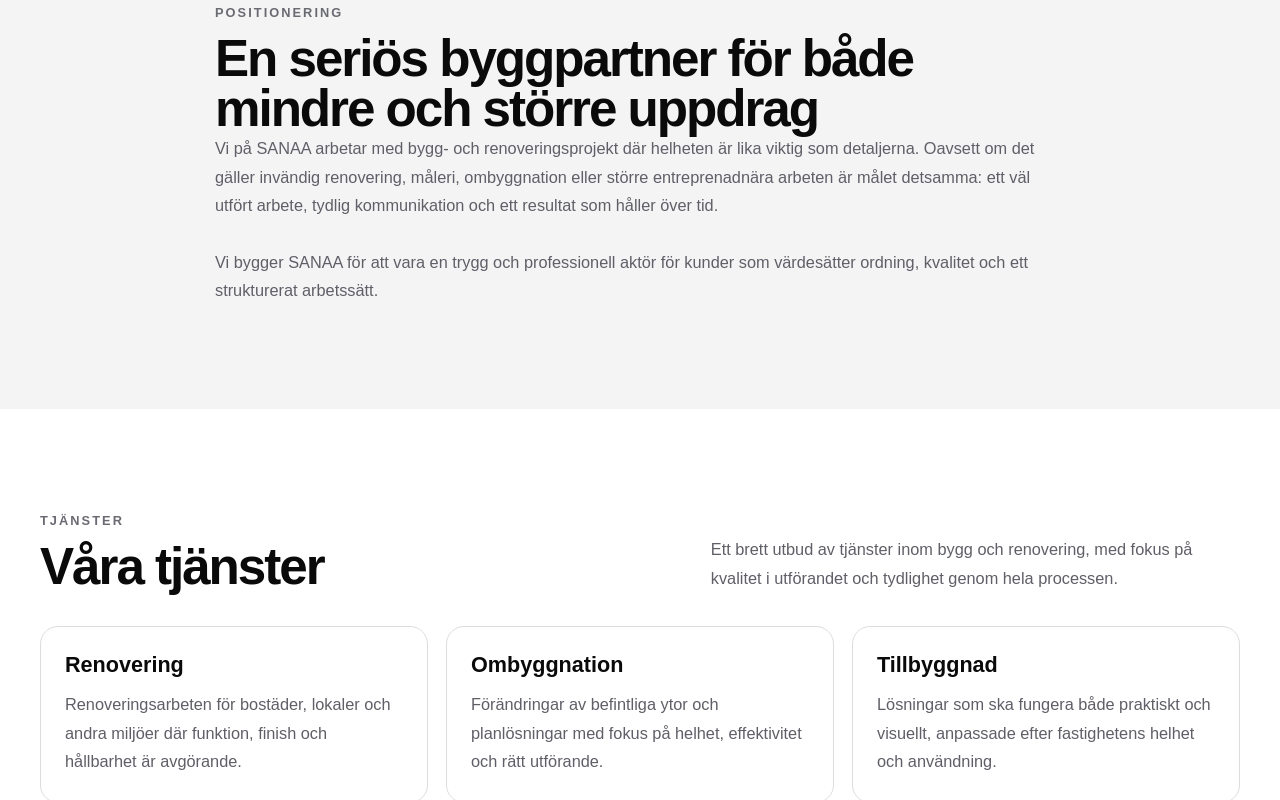
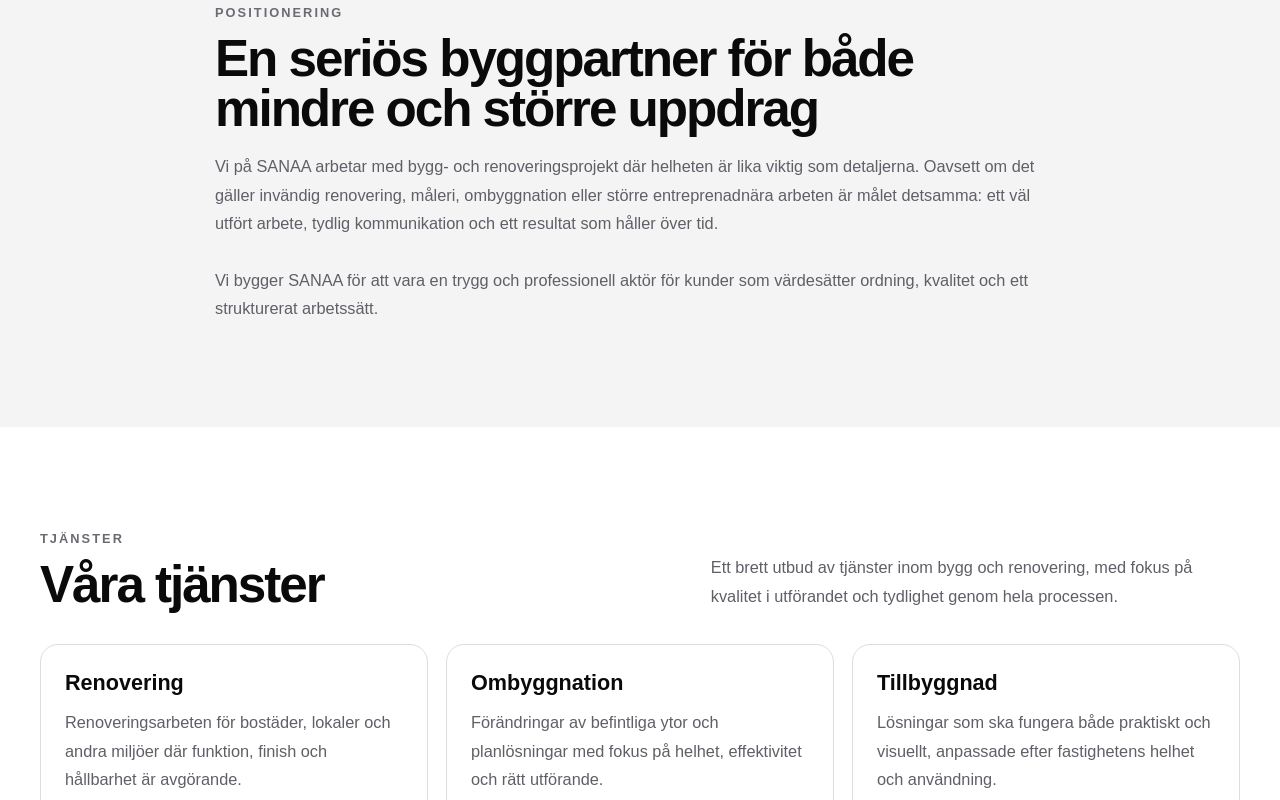
Before and after one commit to ConaX26/sanaa-site, a Next.js app: page / in a window 1280 px wide. Shown: the part 980-1780 px from the top of the page. Built offline with nearby package versions, Linux system fonts and the light colour scheme.

Commit message:
Increase spacing under section headings

```diff
--- a/src/app/page.tsx
+++ b/src/app/page.tsx
@@ -141,7 +141,7 @@ Här visar vi exempel från verkliga arbeten och miljöer för att ge en tydliga
 <div className="container narrow">
 <p className="section-label">Positionering</p>
 <h2>En seriös byggpartner för både mindre och större uppdrag</h2>
-<p className="section-text">
+<p className="section-text" style={{ marginTop: 18 }}>
 Vi på SANAA arbetar med bygg- och renoveringsprojekt där helheten är
 lika viktig som detaljerna. Oavsett om det gäller invändig
 renovering, måleri, ombyggnation eller större entreprenadnära arbeten
@@ -299,7 +299,7 @@ style={{ objectFit: "cover" }}
 <div>
 <p className="section-label">Förtroende</p>
 <h2>Det som ska känneteckna SANAA</h2>
-<p className="section-text">
+<p className="section-text" style={{ marginTop: 18 }}>
 Vi tror på tydlighet, ansvar och kvalitet i varje del av processen.
 Ett bra resultat handlar inte bara om själva utförandet, utan också
 om planering, kommunikation och förmågan att leverera på rätt nivå.
```
